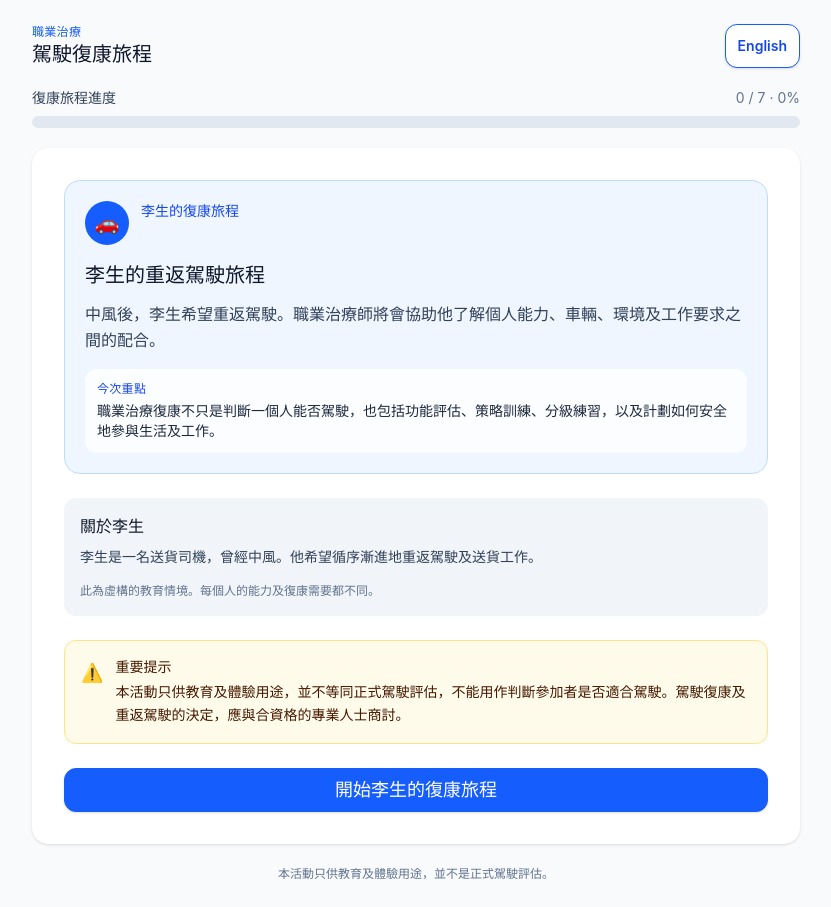
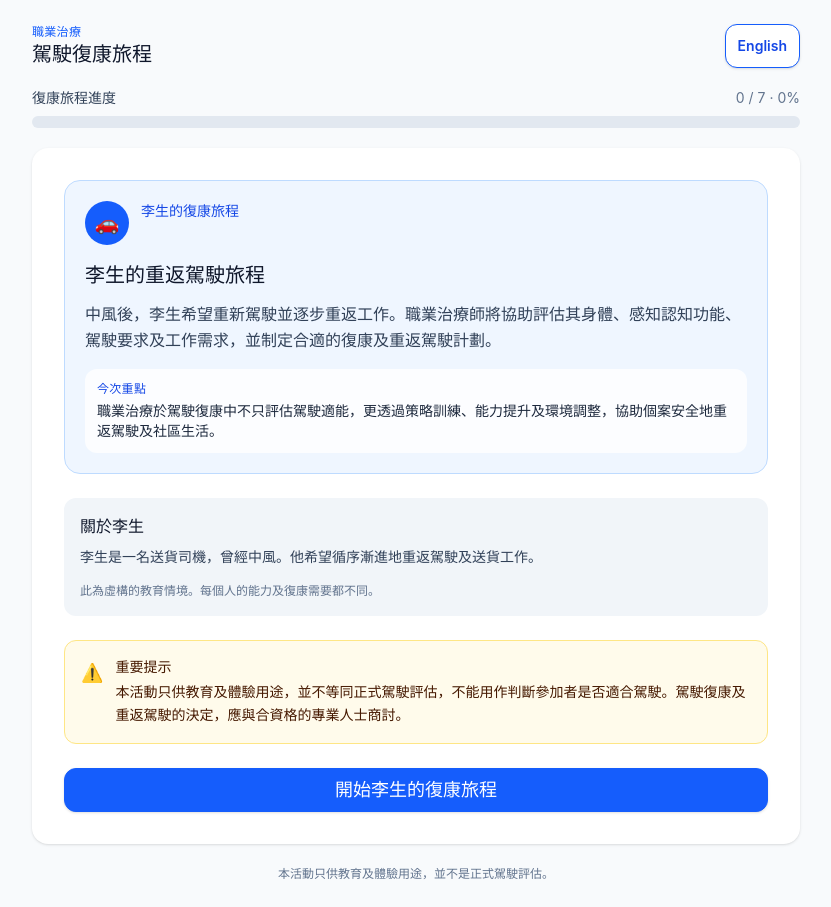
Before and after one commit to IvanShiu/WOTD26_work_rehab_game, a React (Vite) app: page / in a window 1280 px wide. Shown: the whole page, without its empty margins (224-1055 px from the left). Built offline with nearby package versions, Linux system fonts and the light colour scheme.

Commit message:
Minor errors

```diff
--- a/src/data/liStory.ts
+++ b/src/data/liStory.ts
@@ -44,13 +44,13 @@ export const liCaseStory = {
       en:
         "After his stroke, Mr Li wants to return to driving. An occupational therapist helps him explore how his abilities, the vehicle, the environment and work demands fit together.",
       "zh-Hant":
-        "中風後，李生希望重返駕駛。職業治療師將會協助他了解個人能力、車輛、環境及工作要求之間的配合。",
+        "中風後，李生希望重新駕駛並逐步重返工作。職業治療師將協助評估其身體、感知認知功能、駕駛要求及工作需求，並制定合適的復康及重返駕駛計劃。",
     },
     focus: {
       en:
         "OT rehabilitation is not only about deciding whether someone can drive. It also includes assessment, strategy training, graded practice and planning for safe participation.",
       "zh-Hant":
-        "職業治療復康不只是判斷一個人能否駕駛，也包括功能評估、策略訓練、分級練習，以及計劃如何安全地參與生活及工作。",
+        "職業治療於駕駛復康中不只評估駕駛適能，更透過策略訓練、能力提升及環境調整，協助個案安全地重返駕駛及社區生活。",
     },
   },
 
```
